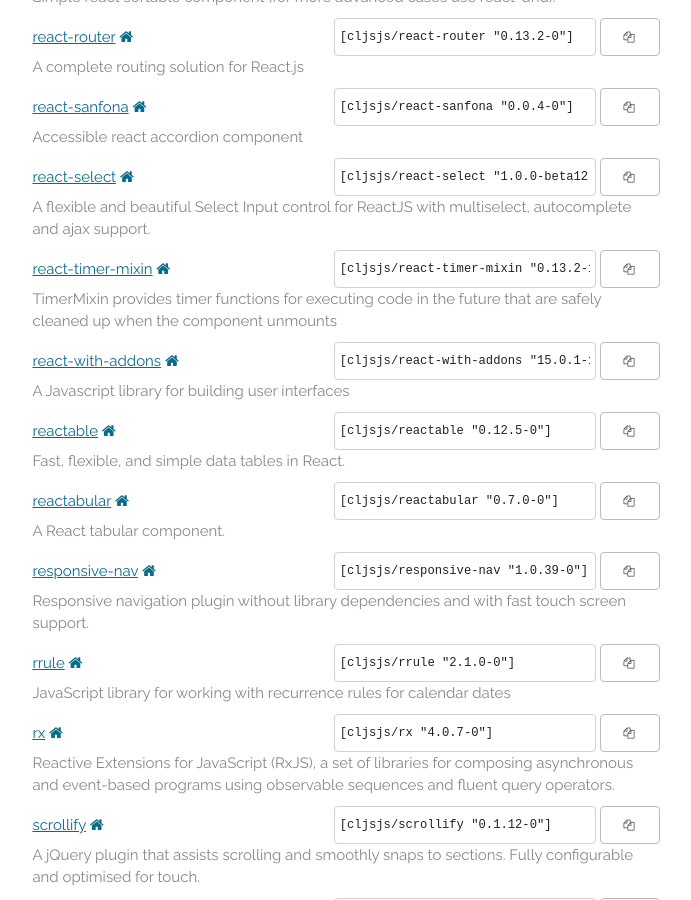
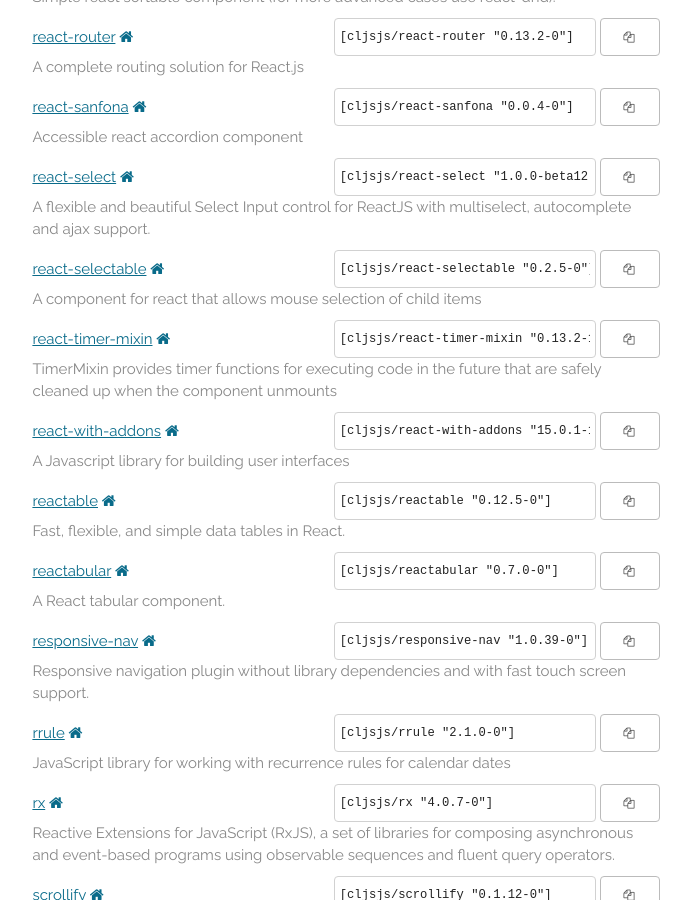
Before and after one commit to cljsjs/cljsjs.github.io, a Jekyll site: the page built from index.markdown, in a window 1280 px wide and 900 px high, scrolled down 12290 px. Shown: the whole window, without its empty margins (294-985 px from the left). Built offline with Jekyll 4.4.1, drawn with Linux system fonts in a browser that asks for light colours; nearby versions of some CDN libraries; comment, search, counter and statistics services are not loaded.

Commit message:
Automatic update

```diff
--- a/_includes/packages.html
+++ b/_includes/packages.html
@@ -1413,6 +1413,15 @@
     <p class="description">A flexible and beautiful Select Input control for ReactJS with multiselect, autocomplete and ajax support.</p>
   </li>
   <li>
+    <a href="https://clojars.org/cljsjs/react-selectable">react-selectable</a>
+    <a href="https://github.com/unclecheese/react-selectable" target="new"><i class="fa fa-home"></i></a>
+    <span class="clojars">
+      <input type="text" value='[cljsjs/react-selectable "0.2.5-0"]'/>
+      <button data-clipboard-text='[cljsjs/react-selectable "0.2.5-0"]'><i class="fa fa-copy"></i></button>
+    </span>
+    <p class="description">A component for react that allows mouse selection of child items</p>
+  </li>
+  <li>
     <a href="https://clojars.org/cljsjs/react-timer-mixin">react-timer-mixin</a>
     <a href="https://github.com/reactjs/react-timer-mixin" target="new"><i class="fa fa-home"></i></a>
     <span class="clojars">
```
